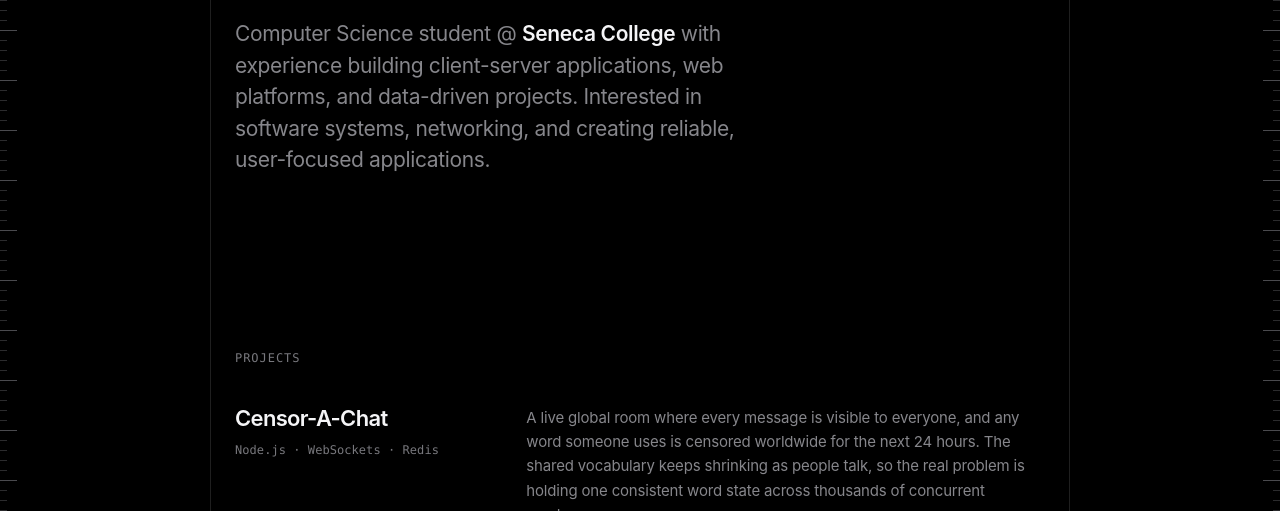
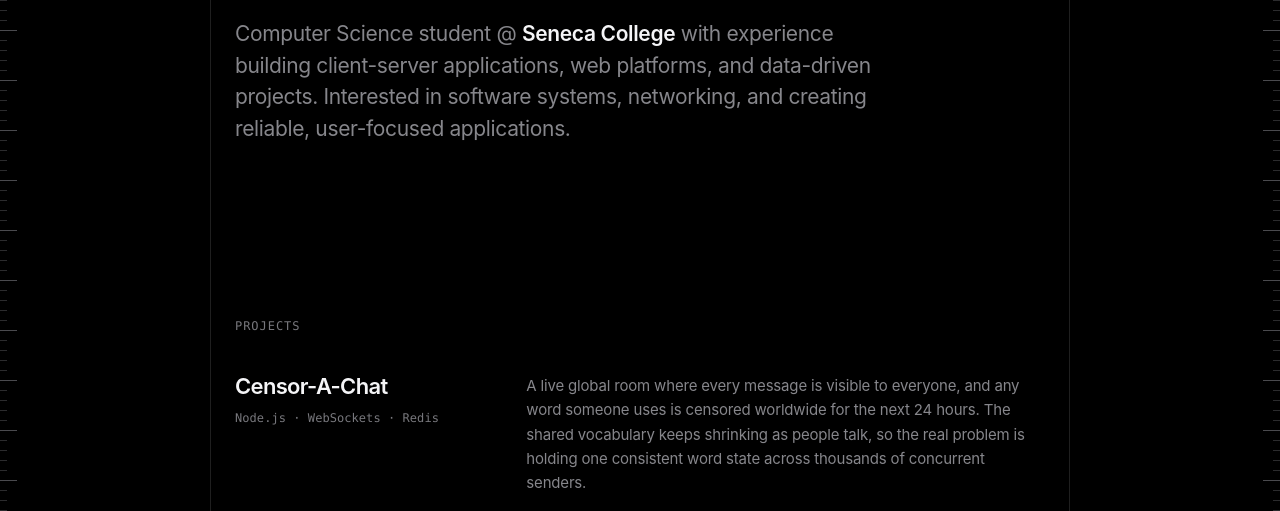
Before and after one commit to J0shua-afk/Joshua-Lima, a plain HTML site: page index.html in a window 1280 px wide. Shown: the part 270-781 px from the top of the page. Drawn offline with Linux system fonts and the light colour scheme.

Commit message:
Increase max-width of .lede class to 48ch

```diff
--- a/styles.css
+++ b/styles.css
@@ -234,7 +234,7 @@ img{ display:block; max-width:100%; }
   font-size:clamp(1.0625rem, 2.4vw, 1.3125rem);
   line-height:1.5;
   color:var(--muted);
-  max-width:40ch;
+  max-width:48ch;
   letter-spacing:-0.017em;
 }
 .lede strong{ color:var(--text); font-weight:600; }
```
